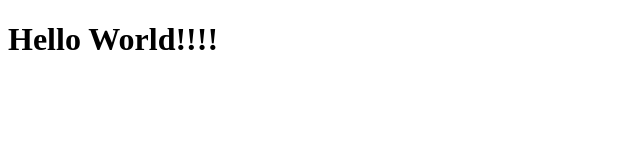
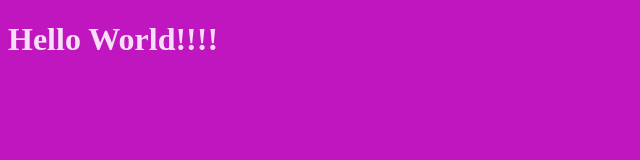
Before and after one commit to smartyacademy-student/git-demo, a plain HTML site: page index.html in a window 1280 px wide. Shown: the whole page, without its empty margins (0-640 px from the left). Drawn offline with Linux system fonts and the light colour scheme.

Commit message:
Pridany app.css a prelinkovanie

```diff
--- /dev/null
+++ b/app.css
@@ -0,0 +1,4 @@
+body {
+  background-color: rgb(192, 22, 192);
+  color: rgba(255, 255, 255, 0.863);
+}
--- a/index.html
+++ b/index.html
@@ -4,6 +4,7 @@
     <meta charset="UTF-8" />
     <meta name="viewport" content="width=device-width, initial-scale=1.0" />
     <script src="./app.js"></script>
+    <link rel="stylesheet" href="app.css" />
     <title>Git Demo</title>
   </head>
   <body>
```
